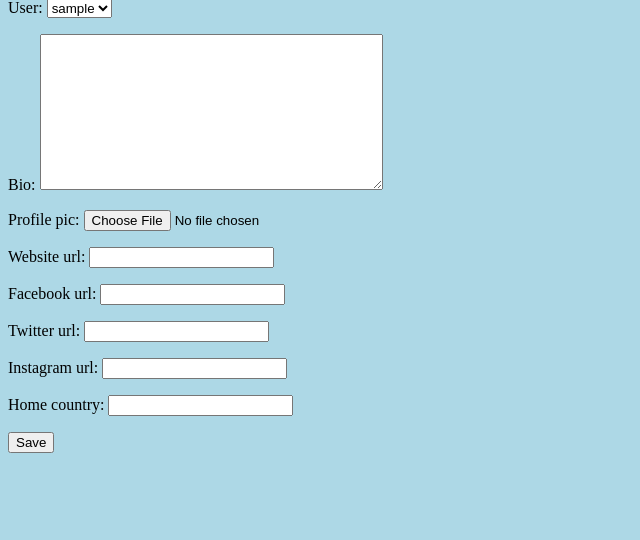
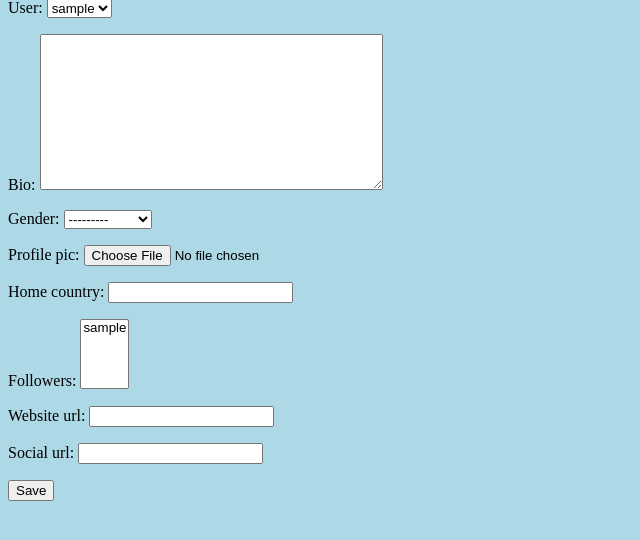
Before and after one commit to Team-TravelApp/Travel-app, a Django app: page /profile/create in a window 1280 px wide. Shown: the part 225-765 px from the top of the page, without its empty margins (0-640 px from the left). Run offline with Django 3.2, Linux system fonts and the light colour scheme; the visitor is signed in with stand-in values (Sample User, id 1); data comes from the database, SQL or seed files in the repository.

Commit message:
betterprofile

```diff
--- a/config/urls.py
+++ b/config/urls.py
@@ -41,6 +41,7 @@ urlpatterns = [
     path('attractions/<int:pk>/edit', views.attraction_edit, name='attractionedit'),
     path('profile/create',views.profile_create, name='profile_create'),
     path('profile/<int:pk>', views.profile_detail, name='profile_detail'),
+    path('profile/<int:pk>/followers', views.ListFollowers, name='followers-list'),
 
 
 
--- a/templates/travel/profile_detail.html
+++ b/templates/travel/profile_detail.html
@@ -10,6 +10,11 @@
     <h1>{{ profile.user }}</h1>
     <p> Bio: {{ profile.bio }} </p>
     <p> Home Country: {{ profile.home_country }} </p>
+    <p> Gender: {{ profile.gender }} </p>
+    <p> Followers: {{ profile.followers }} </p>
+    <p> Website: {{profile.website_url}} </p>
+    <p> Social Media : {{profile.social_url}} </p>
+
 
 
 
--- a/travel/forms.py
+++ b/travel/forms.py
@@ -11,12 +11,12 @@ class ProfileForm(forms.ModelForm):
         fields = [
             'user',
             'bio',
+            'gender',
             'profile_pic',
+            'home_country',
+            'followers',
             'website_url',
-            'facebook_url',
-            'twitter_url',
-            'instagram_url',
-            'home_country',
+            'social_url',
         ]
 
 
--- a/travel/models.py
+++ b/travel/models.py
@@ -21,10 +21,18 @@ def __str__(self):
 
 
 class Profile(models.Model):
+    GENDER_CHOICES=(
+        ('Male','Male'),
+        ('Female','Female'),
+        ('Non-binary', 'Non-binary')
+    )
+
     user = models.OneToOneField(CustomUser, on_delete=models.CASCADE,default='',unique=True)
     bio = models.TextField(max_length=200, null=True, blank=True)
+    gender=models.CharField(max_length=100,choices=GENDER_CHOICES, null=True)
     profile_pic = models.ImageField(default='default.jpg', upload_to='images/profile_pics/')
     home_country = models.CharField(max_length=30,null=True,blank=True)
+    followers = models.ManyToManyField(CustomUser, blank=True, related_name='followers')
 
     ''' followers =
     following =
@@ -33,9 +41,7 @@ class Profile(models.Model):
     #my_countries = models.CharField(max_length=30,null=True,blank=True)
     #interest_rating = models.IntegerField
     website_url = models.CharField(max_length=255, null=True, blank=True)
-    facebook_url = models.CharField(max_length=255, null=True, blank=True)
-    twitter_url = models.CharField(max_length=255, null=True, blank=True)
-    instagram_url = models.CharField(max_length=255, null=True, blank=True)
+    social_url = models.CharField(max_length=255, null=True, blank=True)
 
     def __str__(self):
         return f'{self.user}s profile'
--- a/travel/views.py
+++ b/travel/views.py
@@ -35,6 +35,17 @@ def profile_detail(request, pk):
         'pk': pk
     }
     return render(request, 'travel/profile_detail.html', context)
+
+
+@login_required
+def ListFollowers(request, pk):
+    profile = Profile.objects.get(pk=pk)
+    followers = profile.followers.all()
+    context = {
+        'profile': profile,
+        'followers': followers,
+        }
+    return render(request, 'travel/followers_list.html', context)
 
 
 
```
Also changed, not shown: templates/travel/followers_list.html (added, +12 -0 lines), images/profile_pics/76027FB0-E914-4336-95D0-C478E386266F_Vsb42Ys.JPG (added), images/profile_pics/76027FB0-E914-4336-95D0-C478E386266F_oRf17n1.JPG (added), travel/migrations/0002_auto_20230105_2228.py (added), travel/migrations/0003_auto_20230105_2237.py (added), travel/migrations/0004_auto_20230105_2244.py (added).
